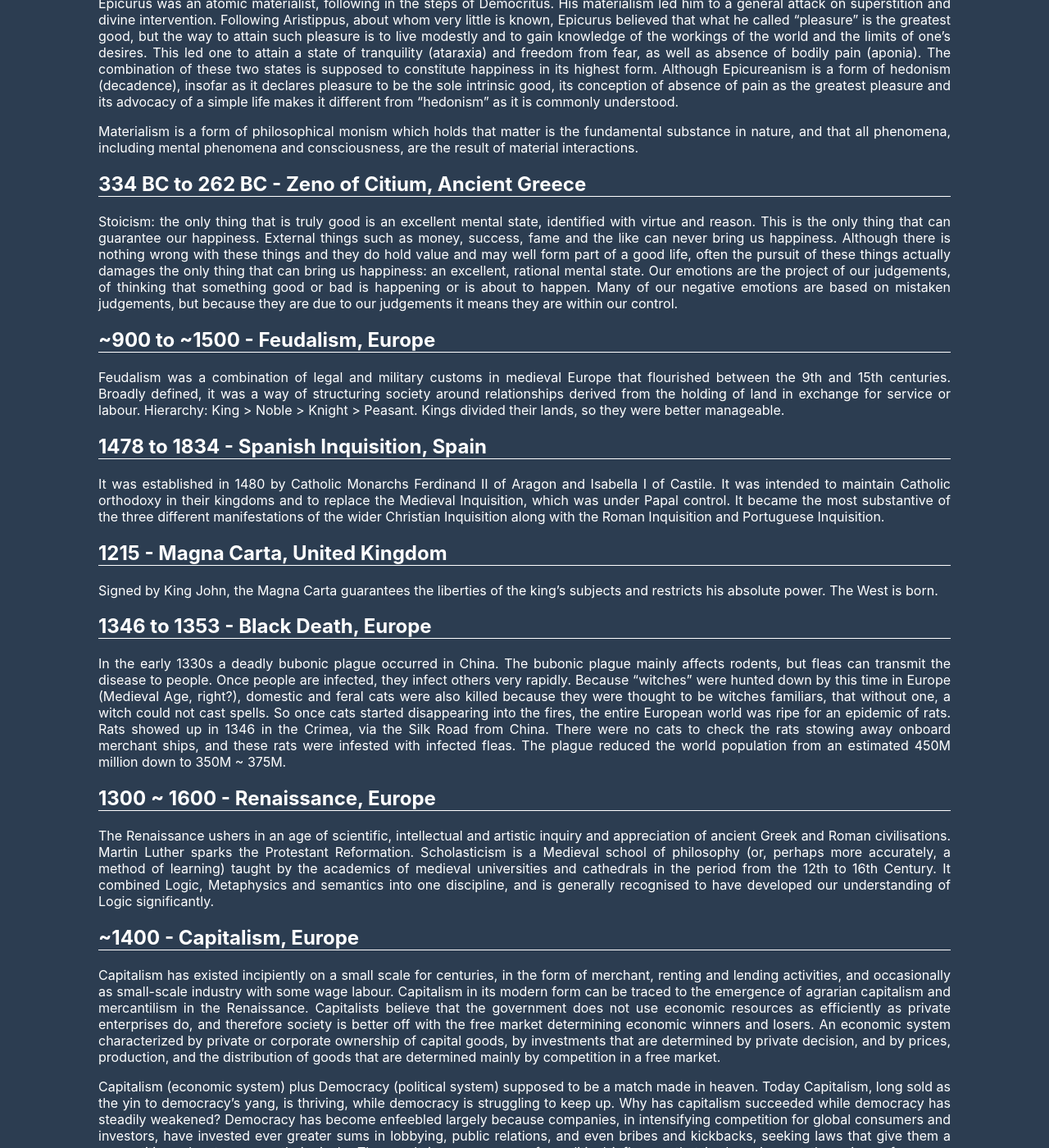
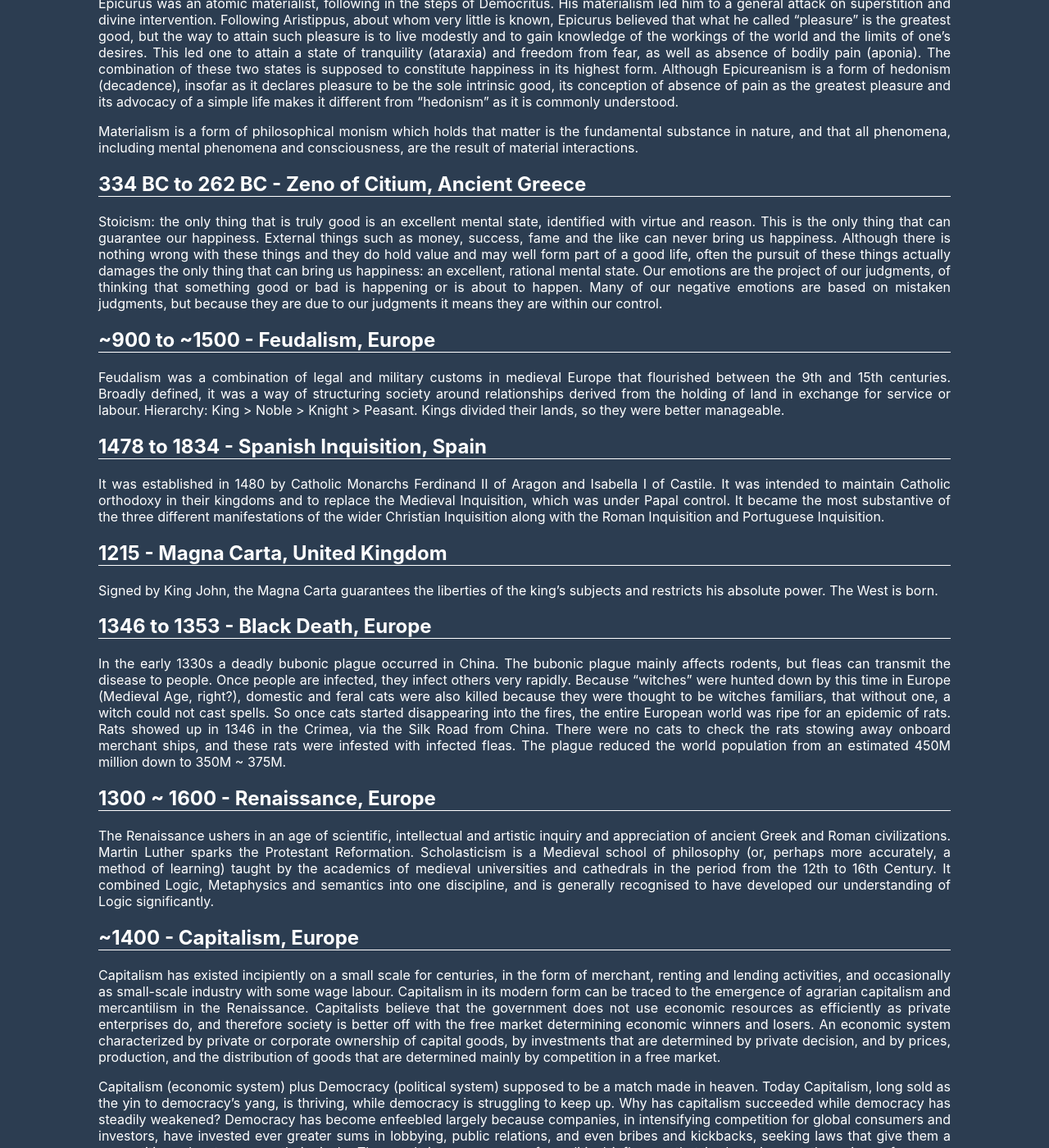
Before and after one commit to brunoroque06/brunoroque06.github.io, a Jekyll site: the page built from _pages/historical-events.md, in a window 1280 px wide and 1400 px high, scrolled down 2885 px. Shown: the whole window at 82% size. Built offline with Jekyll 4.4.1, drawn with Linux system fonts in a browser that asks for light colours; our own code applies the rules of GitHub Pages for plain Markdown files.

Commit message:
Fix spelling errors

```diff
--- a/_pages/historical-events.md
+++ b/_pages/historical-events.md
@@ -70,7 +70,7 @@ Materialism is a form of philosophical monism which holds that matter is the fun
 
 ## 334 BC to 262 BC - Zeno of Citium, Ancient Greece
 
-Stoicism: the only thing that is truly good is an excellent mental state, identified with virtue and reason. This is the only thing that can guarantee our happiness. External things such as money, success, fame and the like can never bring us happiness. Although there is nothing wrong with these things and they do hold value and may well form part of a good life, often the pursuit of these things actually damages the only thing that can bring us happiness: an excellent, rational mental state. Our emotions are the project of our judgements, of thinking that something good or bad is happening or is about to happen. Many of our negative emotions are based on mistaken judgements, but because they are due to our judgements it means they are within our control.
+Stoicism: the only thing that is truly good is an excellent mental state, identified with virtue and reason. This is the only thing that can guarantee our happiness. External things such as money, success, fame and the like can never bring us happiness. Although there is nothing wrong with these things and they do hold value and may well form part of a good life, often the pursuit of these things actually damages the only thing that can bring us happiness: an excellent, rational mental state. Our emotions are the project of our judgments, of thinking that something good or bad is happening or is about to happen. Many of our negative emotions are based on mistaken judgments, but because they are due to our judgments it means they are within our control.
 
 ## ~900 to ~1500 - Feudalism, Europe
 
@@ -90,7 +90,7 @@ In the early 1330s a deadly bubonic plague occurred in China. The bubonic plague
 
 ## 1300 ~ 1600 - Renaissance, Europe
 
-The Renaissance ushers in an age of scientific, intellectual and artistic inquiry and appreciation of ancient Greek and Roman civilisations. Martin Luther sparks the Protestant Reformation. Scholasticism is a Medieval school of philosophy (or, perhaps more accurately, a method of learning) taught by the academics of medieval universities and cathedrals in the period from the 12th to 16th Century. It combined Logic, Metaphysics and semantics into one discipline, and is generally recognised to have developed our understanding of Logic significantly.
+The Renaissance ushers in an age of scientific, intellectual and artistic inquiry and appreciation of ancient Greek and Roman civilizations. Martin Luther sparks the Protestant Reformation. Scholasticism is a Medieval school of philosophy (or, perhaps more accurately, a method of learning) taught by the academics of medieval universities and cathedrals in the period from the 12th to 16th Century. It combined Logic, Metaphysics and semantics into one discipline, and is generally recognised to have developed our understanding of Logic significantly.
 
 ## ~1400 - Capitalism, Europe
 
```
